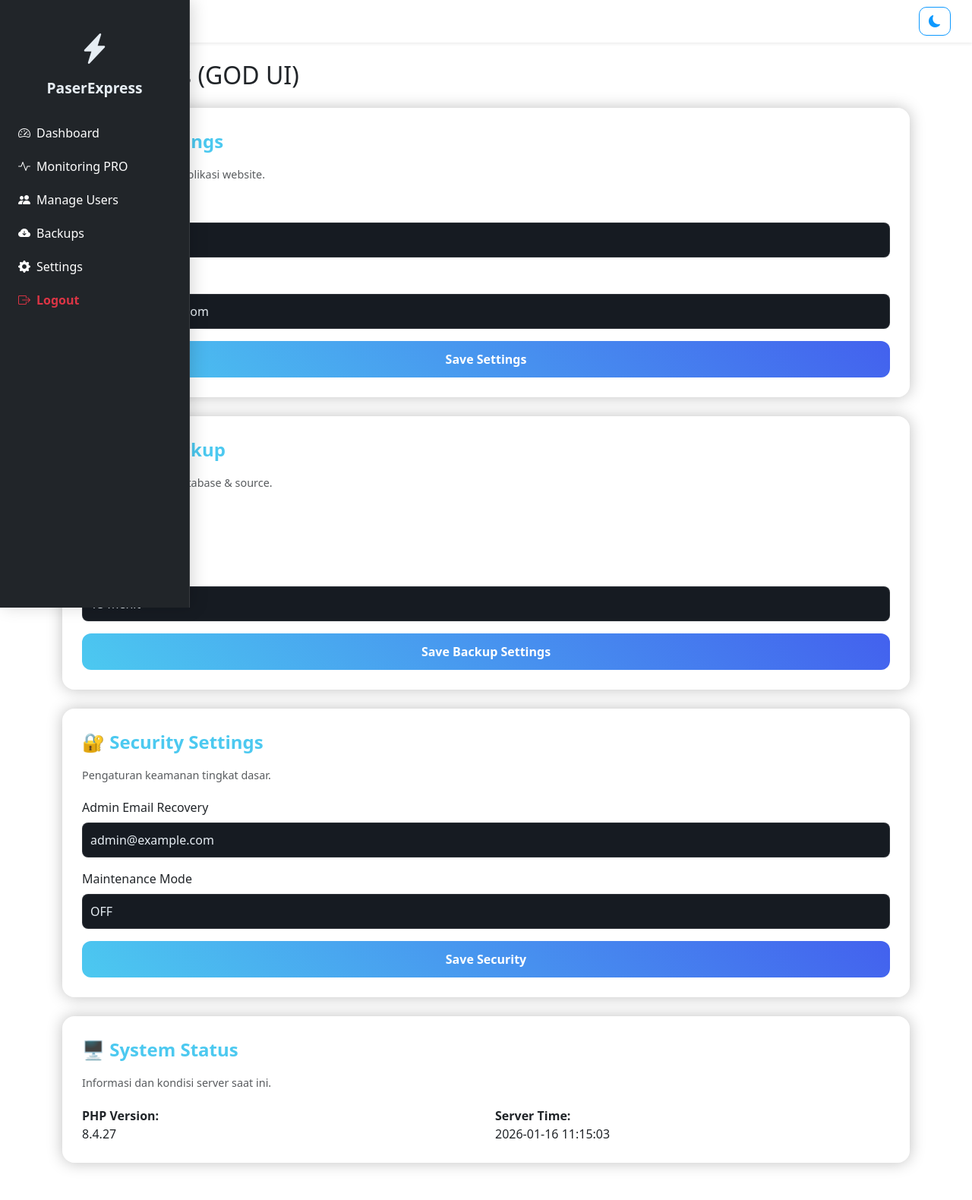
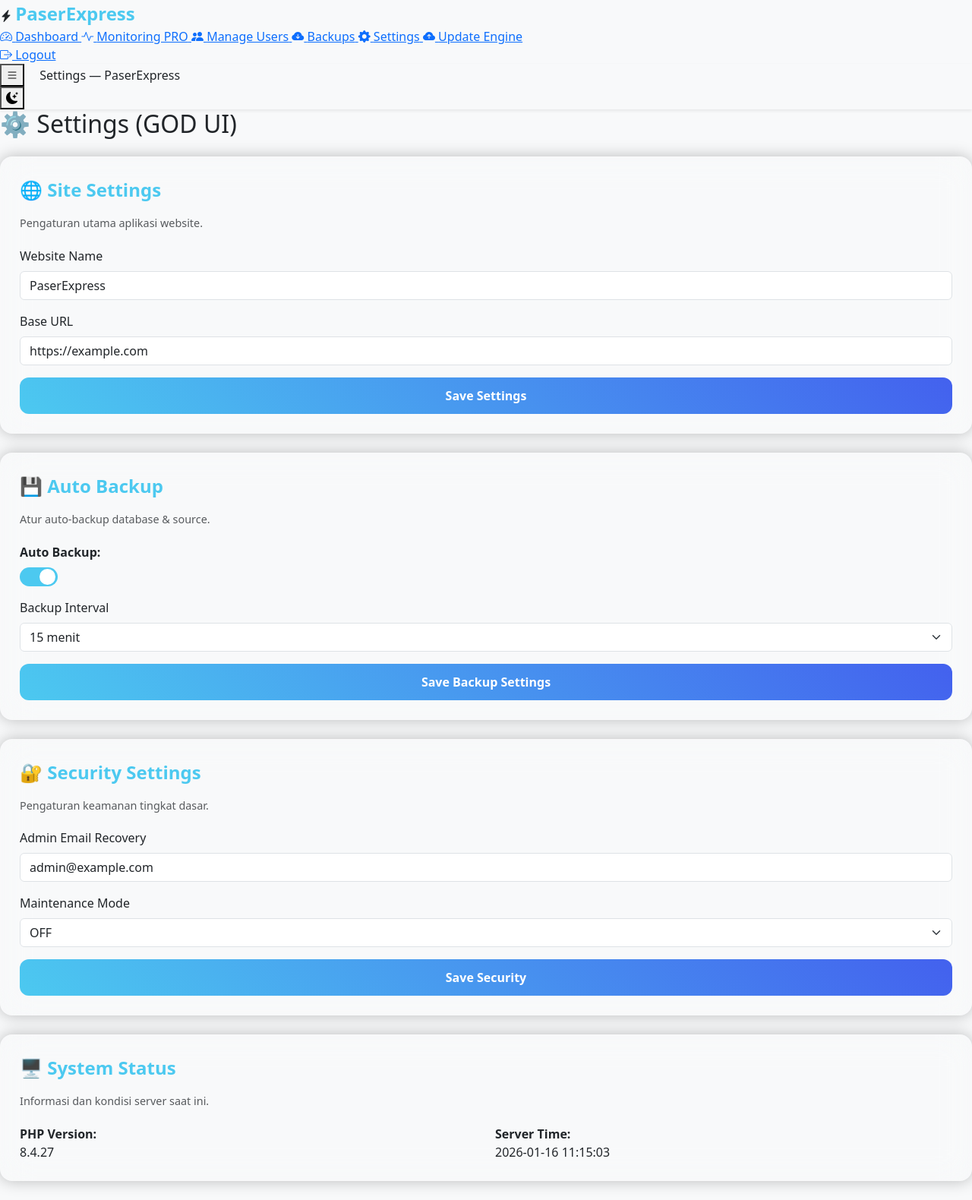
Before and after one commit to azizcool1998/paserexpress, a PHP site: page /pages/admin_settings.php in a window 1280 px wide. Shown: the whole page at 76% size. Run offline with PHP 8.4, Linux system fonts and the light colour scheme.

Commit message:
Update layout.php

```diff
--- a/src/template/layout.php
+++ b/src/template/layout.php
@@ -1,12 +1,13 @@
 <?php
-if (!isset($title)) $title = "PaserExpress Panel";
+if (!isset($title)) $title = "PaserExpress Admin";
 if (!isset($content)) $content = "";
 ?>
-
 <!DOCTYPE html>
 <html lang="en" data-bs-theme="auto">
+
 <head>
     <meta charset="UTF-8">
+    <meta name="viewport" content="width=device-width, initial-scale=1.0">
     <title><?= htmlspecialchars($title) ?></title>
 
     <!-- Bootstrap 5.3 -->
@@ -16,119 +17,98 @@ if (!isset($content)) $content = "";
     <link href="https://cdn.jsdelivr.net/npm/bootstrap-icons@1.11.0/font/bootstrap-icons.css" rel="stylesheet">
 
     <!-- GOD UI CSS -->
-    <link rel="stylesheet" href="/assets/god-ui.css">
+    <link rel="stylesheet" href="/css/god-ui.css">
 
-    <!-- Theme Controller -->
+    <!-- Dark/Light theme controller -->
     <script src="/js/theme.js" defer></script>
-
-    <style>
-        /* Smooth fade for every page */
-        .god-fade {
-            animation: godFadeIn 0.5s ease;
-        }
-        @keyframes godFadeIn {
-            from { opacity: 0; transform: translateY(10px); }
-            to   { opacity: 1; transform: translateY(0); }
-        }
-    </style>
-
 </head>
 
-<body class="d-flex">
+<body class="god-body">
 
-<!-- SIDEBAR -->
-<nav id="sidebar" class="god-sidebar bg-dark text-white">
+<!-- ============================== -->
+<!-- 💠 SIDEBAR GOD MODE -->
+<!-- ============================== -->
+<aside id="god-sidebar" class="god-sidebar">
 
-    <!-- BRAND -->
-    <div class="sidebar-header text-center py-4">
-        <i class="bi bi-lightning-charge-fill fs-1"></i>
-        <div class="sidebar-title mt-2 fw-bold">PaserExpress</div>
+    <div class="god-sidebar-header">
+        <i class="bi bi-lightning-charge-fill god-logo"></i>
+        <span class="god-title">PaserExpress</span>
     </div>
 
-    <ul class="nav flex-column px-2">
+    <nav class="god-nav">
+        <a href="?page=admin_dashboard" class="god-nav-item">
+            <i class="bi bi-speedometer2"></i> <span>Dashboard</span>
+        </a>
 
-        <li class="nav-item mb-1">
-            <a href="?page=admin_dashboard" class="nav-link text-white d-flex align-items-center god-link">
-                <i class="bi bi-speedometer2 me-2"></i> Dashboard
+        <a href="?page=admin_monitoring" class="god-nav-item">
+            <i class="bi bi-activity"></i> <span>Monitoring PRO</span>
         </a>
-        </li>
 
-        <li class="nav-item mb-1">
-            <a href="?page=admin_monitoring" class="nav-link text-white d-flex align-items-center god-link">
-                <i class="bi bi-activity me-2"></i> Monitoring PRO
+        <a href="?page=admin_users" class="god-nav-item">
+            <i class="bi bi-people-fill"></i> <span>Manage Users</span>
         </a>
-        </li>
 
-        <li class="nav-item mb-1">
-            <a href="?page=admin_users" class="nav-link text-white d-flex align-items-center god-link">
-                <i class="bi bi-people-fill me-2"></i> Manage Users
+        <a href="?page=admin_backup" class="god-nav-item">
+            <i class="bi bi-cloud-arrow-down-fill"></i> <span>Backups</span>
         </a>
-        </li>
 
-        <li class="nav-item mb-1">
-            <a href="?page=admin_backup" class="nav-link text-white d-flex align-items-center god-link">
-                <i class="bi bi-cloud-arrow-down-fill me-2"></i> Backups
+        <a href="?page=admin_settings" class="god-nav-item">
+            <i class="bi bi-gear-fill"></i> <span>Settings</span>
         </a>
-        </li>
 
-        <li class="nav-item mb-1">
-            <a href="?page=admin_settings" class="nav-link text-white d-flex align-items-center god-link">
-                <i class="bi bi-gear-fill me-2"></i> Settings
+        <a href="?page=admin_update" class="god-nav-item">
+            <i class="bi bi-cloud-arrow-up-fill"></i> <span>Update Engine</span>
         </a>
-        </li>
-
-        <li class="nav-item mt-auto">
-            <a href="?page=logout" class="nav-link text-danger fw-bold d-flex align-items-center god-link">
-                <i class="bi bi-box-arrow-right me-2"></i> Logout
-            </a>
-        </li>
-    </ul>
-
     </nav>
 
+    <div class="god-logout-box">
+        <a href="?page=logout" class="god-nav-item logout">
+            <i class="bi bi-box-arrow-right"></i> Logout
+        </a>
+    </div>
 
-<!-- MAIN CONTENT -->
-<div class="flex-grow-1">
+</aside>
 
-    <!-- TOP NAVBAR -->
-    <nav class="navbar navbar-expand-lg bg-body shadow-sm px-3">
-        <div class="container-fluid">
+<!-- ============================== -->
+<!-- 💠 MAIN AREA -->
+<!-- ============================== -->
+<div class="god-main">
 
-            <!-- Sidebar Toggle -->
-            <button class="btn btn-outline-secondary me-3" id="sidebarToggle">
+    <!-- ============================== -->
+    <!-- 💠 NAVBAR GOD -->
+    <!-- ============================== -->
+    <header class="god-navbar shadow-sm">
+
+        <button id="sidebarToggle" class="god-btn-icon me-3">
             <i class="bi bi-list"></i>
         </button>
 
-            <!-- Title -->
-            <span class="navbar-brand fw-bold">Admin Panel</span>
+        <span class="god-navbar-title"><?= htmlspecialchars($title) ?></span>
 
-            <!-- Right Tools -->
         <div class="ms-auto">
+            <button id="themeToggle" class="god-btn-icon">
+                <i class="bi bi-moon-stars-fill"></i>
+            </button>
+        </div>
 
-                <!-- Theme Toggle -->
-                <button id="themeToggle" class="btn btn-outline-primary">
-                    <i class="bi bi-moon-fill"></i>
-                </button>
+    </header>
 
-            </div>
-        </div>
-    </nav>
-
-    <!-- PAGE CONTENT -->
-    <div class="container py-4">
+    <!-- ============================== -->
+    <!-- 💠 PAGE CONTENT -->
+    <!-- ============================== -->
+    <main class="god-container">
         <?= $content ?>
-    </div>
+    </main>
 
 </div>
 
-
-<!-- Bootstrap JS -->
+<!-- Bootstrap Bundle -->
 <script src="https://cdn.jsdelivr.net/npm/bootstrap@5.3.2/dist/js/bootstrap.bundle.min.js"></script>
 
-<!-- Sidebar Toggle Script -->
+<!-- Sidebar toggle -->
 <script>
-document.getElementById("sidebarToggle").onclick = function () {
-    document.getElementById("sidebar").classList.toggle("expanded");
+document.getElementById("sidebarToggle").onclick = function() {
+    document.getElementById("god-sidebar").classList.toggle("expanded");
 };
 </script>
 
```
Lines whose indentation alone changed are shown as unchanged.
